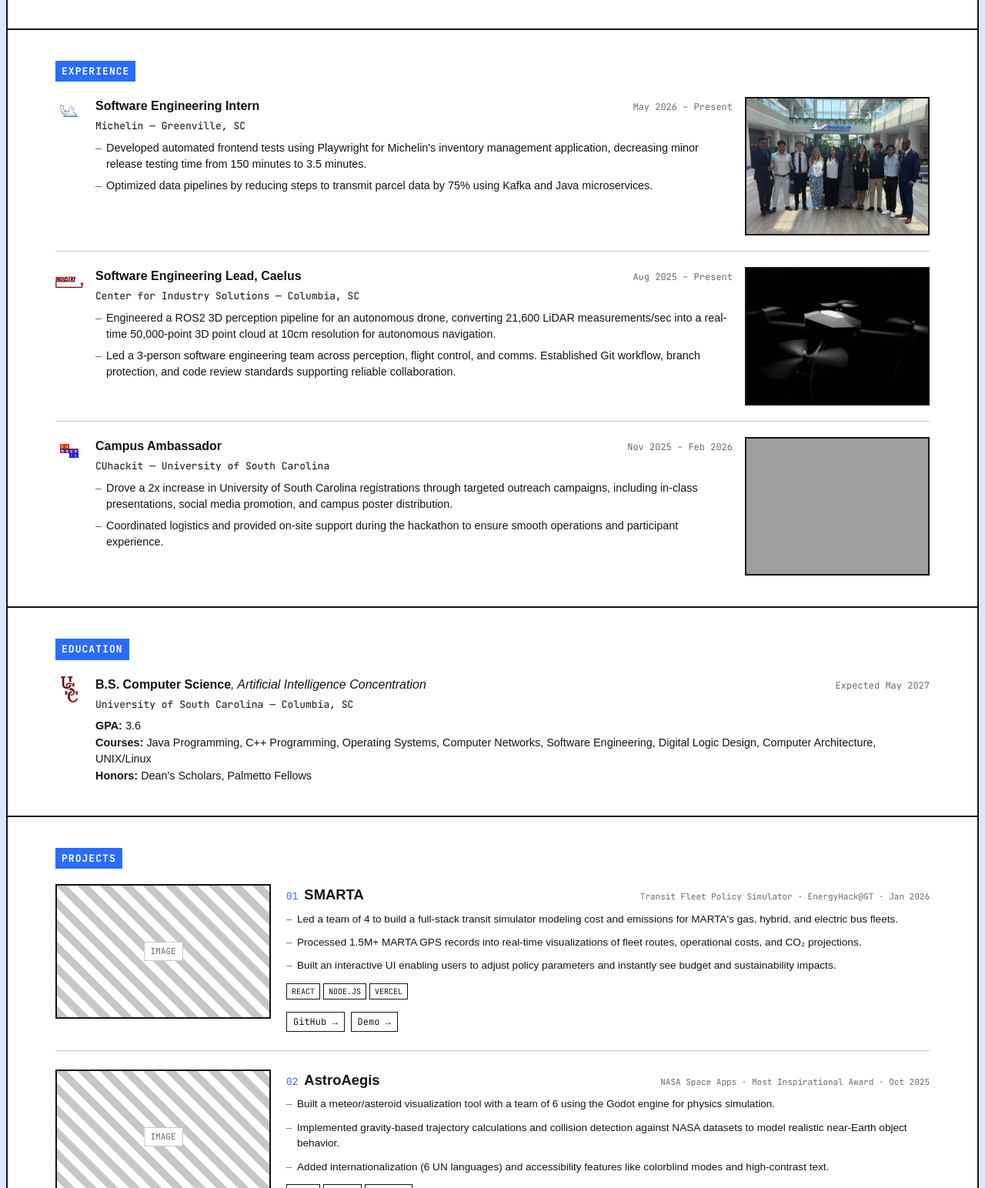
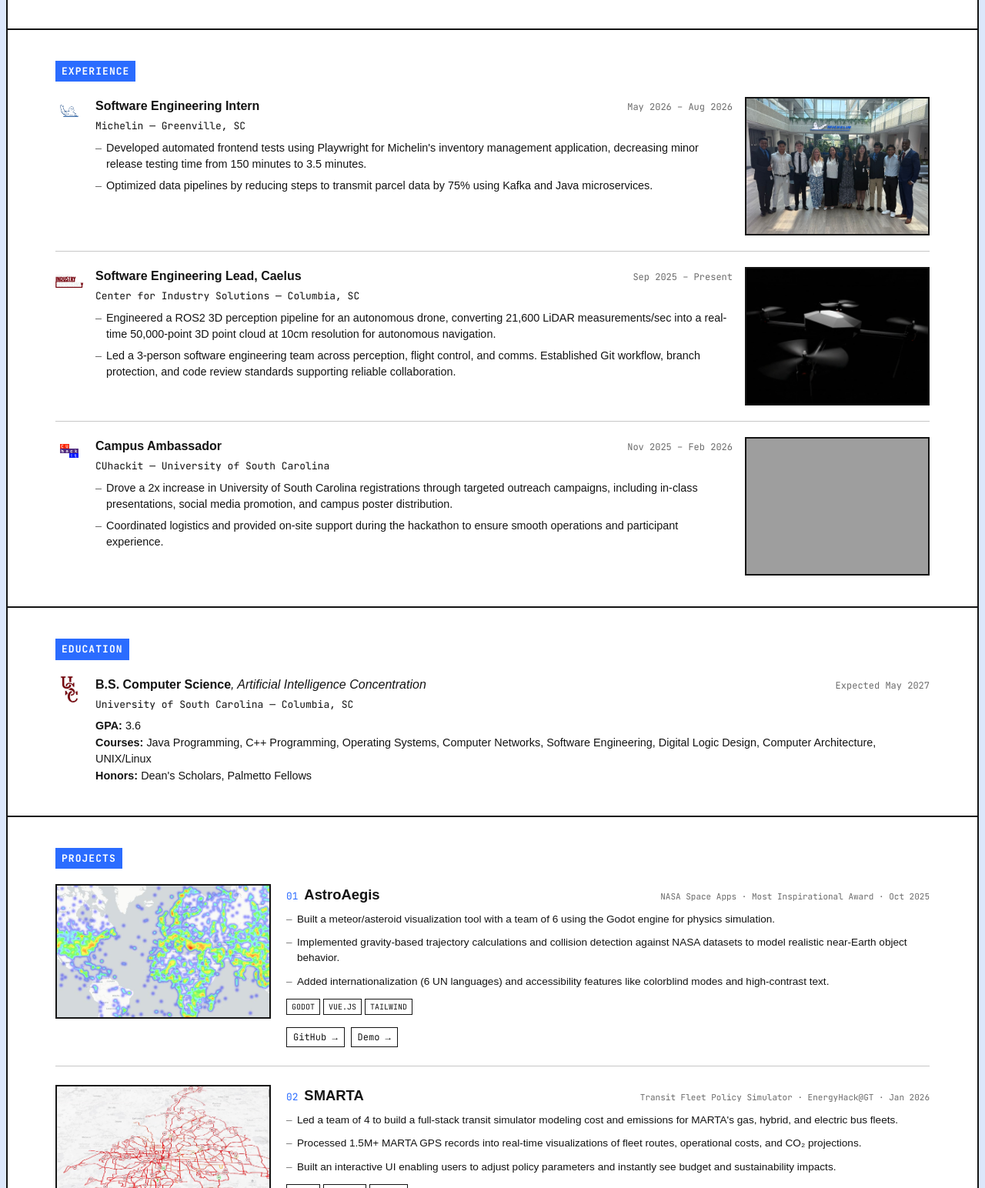
Before and after one commit to Jacob-M-Webster/JW-portfolio, an Astro site: page / in a window 1280 px wide. Shown: the part 1256-2800 px from the top of the page at 77% size. Built offline with nearby package versions, Linux system fonts and the light colour scheme; Astro itself is replaced by a stand-in of ours; grey boxes are pictures that could not be loaded.

Commit message:
Added project images, reorgnized project order, switched images to astro image components for performance optimization.

```diff
--- a/src/pages/index.astro
+++ b/src/pages/index.astro
@@ -1,5 +1,13 @@
 ---
 import '../styles/global.css';
+import { Image } from 'astro:assets';
+import heroPhoto from '../assets/DSC06603.JPG';
+import michelinPhoto from '../assets/michelin.jpg';
+import caelusFrame from '../assets/videoframe_2529.png';
+import cuhackitPhoto from '../assets/Organizer_Photo_2.JPG';
+import astroAegisPhoto from '../assets/AstroAegisKValueMap.jpg';
+import smartaPhoto from '../assets/SmartaMap.png';
+import quickChartsPhoto from '../assets/QuickChartsHomePage.png';
 ---
 
 <!DOCTYPE html>
@@ -8,7 +16,7 @@
   <meta charset="UTF-8" />
   <meta name="viewport" content="width=device-width, initial-scale=1.0" />
   <meta name="generator" content={Astro.generator} />
-  <title>Jacob Webster</title>
+  <title>Jake Webster</title>
   <link rel="icon" type="image/svg+xml" href="/favicon.svg" />
   <link rel="icon" href="/favicon.ico" />
   <link rel="preconnect" href="https://fonts.googleapis.com" />
@@ -19,7 +27,7 @@
 
 <div class="viewport-hero">
 <nav class="site-nav" aria-label="Primary navigation">
-  <a href="#hero-section" class="nav-logo">jw.dev</a>
+  <a href="#hero-section" class="nav-logo">jakewebster.dev</a>
   <ul class="nav-links" role="list">
     <li><a href="#about">about</a></li>
     <li><a href="#experience">experience</a></li>
@@ -30,9 +38,9 @@
 </nav>
 
 <section id="hero-section" aria-label="Introduction">
-  <img class="hero-photo" src="/DSC06603.JPG" alt="Jacob Webster looking out over the coastline at sunset" />
+  <Image class="hero-photo" src={heroPhoto} alt="Jacob Webster looking out over the coastline at sunset" widths={[640, 1024, 1600]} sizes="100vw" priority />
   <div class="hero-overlay">
-    <h1 id="hero-name">Jacob Webster</h1>
+    <h1 id="hero-name">Jake Webster</h1>
     <p id="hero-tagline">Software Engineer &middot; USC &rsquo;27</p>
   </div>
 </section>
@@ -60,7 +68,7 @@
         <div class="entry-main">
           <div class="entry-header">
             <span class="entry-title">Software Engineering Intern</span>
-            <span class="entry-date">May 2026 – Present</span>
+            <span class="entry-date">May 2026 – Aug 2026</span>
           </div>
           <span class="entry-org">Michelin — Greenville, SC</span>
           <ul class="entry-body">
@@ -68,14 +76,14 @@
             <li>Optimized data pipelines by reducing steps to transmit parcel data by 75% using Kafka and Java microservices.</li>
           </ul>
         </div>
-        <img class="entry-media" src="/michelin.jpg" alt="Jacob Webster with the Michelin intern cohort at Michelin's North American HQ" />
+        <Image class="entry-media" src={michelinPhoto} alt="Jacob Webster with the Michelin intern cohort at Michelin's North American HQ" widths={[400, 800]} sizes="(min-width: 768px) 50vw, 100vw" />
       </article>
       <article class="entry">
         <img class="entry-logo" src="/c4is_logo.svg" alt="C4IS" />
         <div class="entry-main">
           <div class="entry-header">
             <span class="entry-title">Software Engineering Lead, Caelus</span>
-            <span class="entry-date">Aug 2025 – Present</span>
+            <span class="entry-date">Sep 2025 – Present</span>
           </div>
           <span class="entry-org">Center for Industry Solutions — Columbia, SC</span>
           <ul class="entry-body">
@@ -83,7 +91,7 @@
             <li>Led a 3-person software engineering team across perception, flight control, and comms. Established Git workflow, branch protection, and code review standards supporting reliable collaboration.</li>
           </ul>
         </div>
-        <img class="entry-media" src="/videoframe_2529.png" alt="Rendered frame of the Caelus autonomous drone" />
+        <Image class="entry-media" src={caelusFrame} alt="Rendered frame of the Caelus autonomous drone" widths={[400, 800]} sizes="(min-width: 768px) 50vw, 100vw" />
       </article>
       <article class="entry">
         <img class="entry-logo" src="/cuhackit_logo.svg" alt="CUhackit" />
@@ -98,7 +106,7 @@
             <li>Coordinated logistics and provided on-site support during the hackathon to ensure smooth operations and participant experience.</li>
           </ul>
         </div>
-        <img class="entry-media" src="/Organizer_Photo_2.JPG" alt="CUhackit organizer team at the hackathon" />
+        <Image class="entry-media" src={cuhackitPhoto} alt="CUhackit organizer team at the hackathon" widths={[400, 800]} sizes="(min-width: 768px) 50vw, 100vw" />
       </article>
     </div>
   </div>
@@ -133,10 +141,37 @@
     <div class="section-body">
       <div class="projects-list" role="list">
         <article class="project-row" role="listitem">
-          <div class="project-media" aria-hidden="true"><span>image</span></div>
+          <div class="project-media">
+            <Image src={astroAegisPhoto} alt="AstroAegis near-Earth object trajectory visualization" widths={[400, 800]} sizes="(min-width: 768px) 280px, 100vw" />
+          </div>
           <div class="project-body">
             <div class="project-head">
-              <p class="project-name"><span class="project-num">01</span>SMARTA</p>
+              <p class="project-name"><span class="project-num">01</span>AstroAegis</p>
+              <p class="project-meta">NASA Space Apps &middot; Most Inspirational Award &middot; Oct 2025</p>
+            </div>
+            <ul class="project-desc">
+              <li>Built a meteor/asteroid visualization tool with a team of 6 using the Godot engine for physics simulation.</li>
+              <li>Implemented gravity-based trajectory calculations and collision detection against NASA datasets to model realistic near-Earth object behavior.</li>
+              <li>Added internationalization (6 UN languages) and accessibility features like colorblind modes and high-contrast text.</li>
+            </ul>
+            <div class="project-stack">
+              <span class="project-tag">Godot</span>
+              <span class="project-tag">Vue.js</span>
+              <span class="project-tag">Tailwind</span>
+            </div>
+            <div class="project-links">
+              <a href="#" class="project-link">GitHub →</a>
+              <a href="#" class="project-link">Demo →</a>
+            </div>
+          </div>
+        </article>
+        <article class="project-row" role="listitem">
+          <div class="project-media">
+            <Image src={smartaPhoto} alt="SMARTA transit fleet policy simulator map view" widths={[400, 800]} sizes="(min-width: 768px) 280px, 100vw" />
+          </div>
+          <div class="project-body">
+            <div class="project-head">
+              <p class="project-name"><span class="project-num">02</span>SMARTA</p>
               <p class="project-meta">Transit Fleet Policy Simulator &middot; EnergyHack@GT &middot; Jan 2026</p>
             </div>
             <ul class="project-desc">
@@ -156,30 +191,9 @@
           </div>
         </article>
         <article class="project-row" role="listitem">
-          <div class="project-media" aria-hidden="true"><span>image</span></div>
-          <div class="project-body">
-            <div class="project-head">
-              <p class="project-name"><span class="project-num">02</span>AstroAegis</p>
-              <p class="project-meta">NASA Space Apps &middot; Most Inspirational Award &middot; Oct 2025</p>
-            </div>
-            <ul class="project-desc">
-              <li>Built a meteor/asteroid visualization tool with a team of 6 using the Godot engine for physics simulation.</li>
-              <li>Implemented gravity-based trajectory calculations and collision detection against NASA datasets to model realistic near-Earth object behavior.</li>
-              <li>Added internationalization (6 UN languages) and accessibility features like colorblind modes and high-contrast text.</li>
-            </ul>
-            <div class="project-stack">
-              <span class="project-tag">Godot</span>
-              <span class="project-tag">Vue.js</span>
-              <span class="project-tag">Tailwind</span>
-            </div>
-            <div class="project-links">
-              <a href="#" class="project-link">GitHub →</a>
-              <a href="#" class="project-link">Demo →</a>
-            </div>
+          <div class="project-media">
+            <Image src={quickChartsPhoto} alt="QuickCharts medical intake automation home page" widths={[400, 800]} sizes="(min-width: 768px) 280px, 100vw" />
           </div>
-        </article>
-        <article class="project-row" role="listitem">
-          <div class="project-media" aria-hidden="true"><span>image</span></div>
           <div class="project-body">
             <div class="project-head">
               <p class="project-name"><span class="project-num">03</span>QuickCharts</p>
--- a/src/styles/global.css
+++ b/src/styles/global.css
@@ -187,6 +187,7 @@
 .entry-media {
   flex-shrink: 0;
   width: 240px;
+  height: auto;
   aspect-ratio: 4 / 3;
   object-fit: cover;
   border: 2px solid var(--ink);
@@ -266,6 +267,13 @@
   display: flex;
   align-items: center;
   justify-content: center;
+  overflow: hidden;
+}
+
+.project-media img {
+  width: 100%;
+  height: 100%;
+  object-fit: cover;
 }
 
 .project-media span {
@@ -423,7 +431,7 @@
   .hero-overlay { padding: 24px var(--pad) 28px; }
   .section-inner { padding: 28px var(--pad); gap: 16px; }
   .entry { flex-wrap: wrap; }
-  .entry-media { width: 100%; aspect-ratio: 16 / 9; order: 3; }
+  .entry-media { width: 100%; height: auto; aspect-ratio: 16 / 9; order: 3; }
   .project-row { flex-wrap: wrap; }
   .project-media { width: 100%; }
 }
```
Also changed, not shown: src/assets/AstroAegisKValueMap.jpg (added), src/assets/DSC06603.JPG (renamed from public/DSC06603.JPG), src/assets/QuickChartsHomePage.png (added), src/assets/SmartaMap.png (added), src/assets/michelin.jpg (renamed from public/michelin.jpg), src/assets/videoframe_2529.png (renamed from public/videoframe_2529.png), 2 other files.
